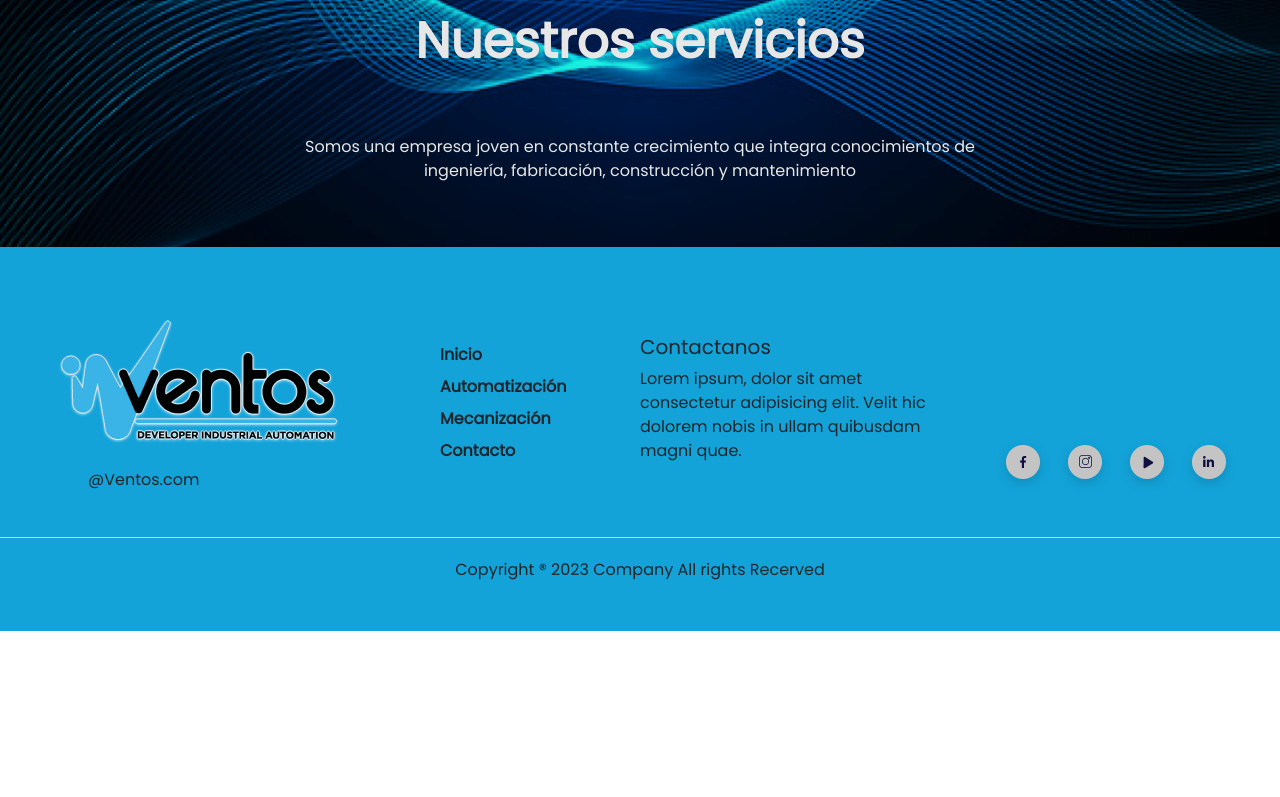
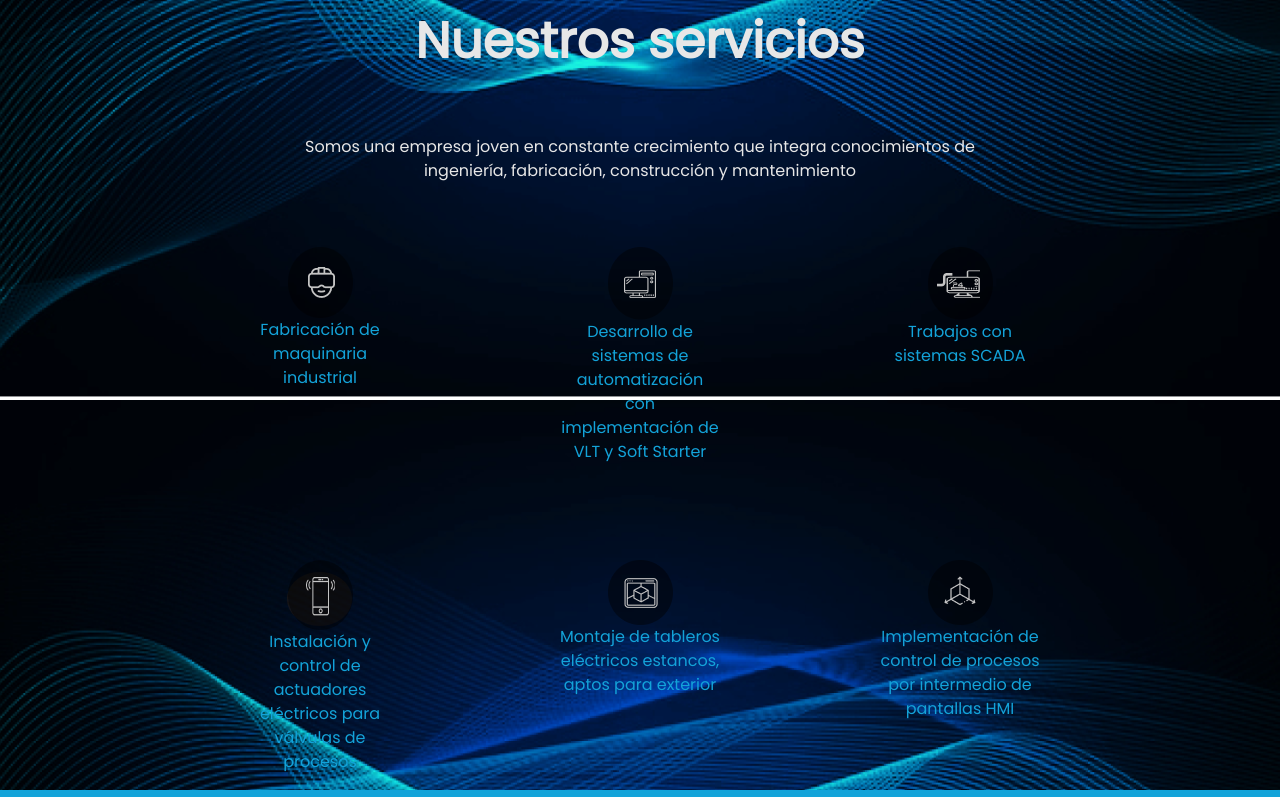
Before and after one commit to JuanBenega/prjVentos, a React (Create React App) app: page / in a window 1280 px wide. Shown: the part 2000-2797 px from the top of the page. Before the commit the page ends 2631 px from the top, so only its background shows below. Built offline with nearby package versions, Linux system fonts and the light colour scheme.

Commit message:
add serviceCards

```diff
--- a/src/components/Landing.jsx
+++ b/src/components/Landing.jsx
@@ -1,14 +1,49 @@
 
 import { Carousel, Image } from 'react-bootstrap'
+import ServiceCard from './ServiceCard'
 import landing1 from '../img/landing1.jpg'
 import landing2 from '../img/landing2.jpg'
 import landing3 from '../img/landing3.jpg'
 import arrow from '../img/landArrow.png'
 import autom from '../img/landAutom.png'
 import mecan from '../img/landMecan.png'
+import landIcon1 from '../img/landIcon1.png'
+import landIcon2 from '../img/landIcon2.png'
+import landIcon3 from '../img/landIcon3.png'
+import landIcon4 from '../img/landIcon4.png'
+import landIcon5 from '../img/landIcon5.png'
+import landIcon6 from '../img/landIcon6.png'
 
 
 const Landing = () => {
+
+    const services = [
+        {
+            icon: landIcon1,
+            descrip:'Fabricación de maquinaria industrial'
+        },
+        {
+            icon: landIcon2,
+            descrip:'Desarrollo de sistemas de automatización con implementación de VLT y Soft Starter'
+        },
+        {
+            icon: landIcon3,
+            descrip:'Trabajos con sistemas SCADA'
+        },
+        {
+            icon: landIcon4,
+            descrip:'Instalación y control de actuadores eléctricos para válvulas de procesos'
+        },
+        {
+            icon: landIcon5,
+            descrip:'Montaje de tableros eléctricos estancos, aptos para exterior'
+        },
+        {
+            icon: landIcon6,
+            descrip:'Implementación de control de procesos por intermedio de pantallas HMI'
+        },
+    ];
+
     return (
         <div className="landing">
             <Carousel fade className='landCarousel'>
@@ -73,7 +108,14 @@ const Landing = () => {
                     <p className='landServDescrip'>Somos una empresa joven en constante crecimiento que integra conocimientos de ingeniería, fabricación, construcción y mantenimiento</p>
                 </div>
                 <div className="landServIcons">
-
+                    {
+                        services.map ((service) =>
+                            <ServiceCard
+                                icon={service.icon}
+                                descrip={service.descrip}
+                            />
+                        )
+                    }
                 </div>
             </div>
         </div>
--- /dev/null
+++ b/src/components/ServiceCard.jsx
@@ -0,0 +1,12 @@
+import { Image } from "react-bootstrap"
+
+const ServiceCard = ({ icon, descrip}) => {
+  return (
+    <div className="iconCard">
+        <Image src={icon} />
+        <p className="iconText">{descrip}</p>
+    </div>
+  )
+}
+
+export default ServiceCard
--- a/src/styles/App.scss
+++ b/src/styles/App.scss
@@ -5,3 +5,4 @@
 @import './components/footer';
 @import './components/sidebar';
 @import './components/landing';
+@import './components/serviceCard';
--- a/src/styles/components/_landing.scss
+++ b/src/styles/components/_landing.scss
@@ -80,5 +80,15 @@
                 margin: 4rem 0;
             }
         }
+
+        .landServIcons {
+            width: 100%;
+            display: flex;
+            justify-content: center;
+            flex-wrap: wrap;
+            column-gap: 10rem;
+            row-gap: 5rem;
+
+        }
     }
 }
--- /dev/null
+++ b/src/styles/components/_serviceCard.scss
@@ -0,0 +1,11 @@
+.iconCard {
+    width: 10rem;
+    @extend %flexColumnCenter;
+
+    .iconText {
+        color: $colorPrim;
+        font-size: $fontSizeButton;
+        font-weight: $fontWeightResp;
+        text-align: center;
+    }
+}
```
